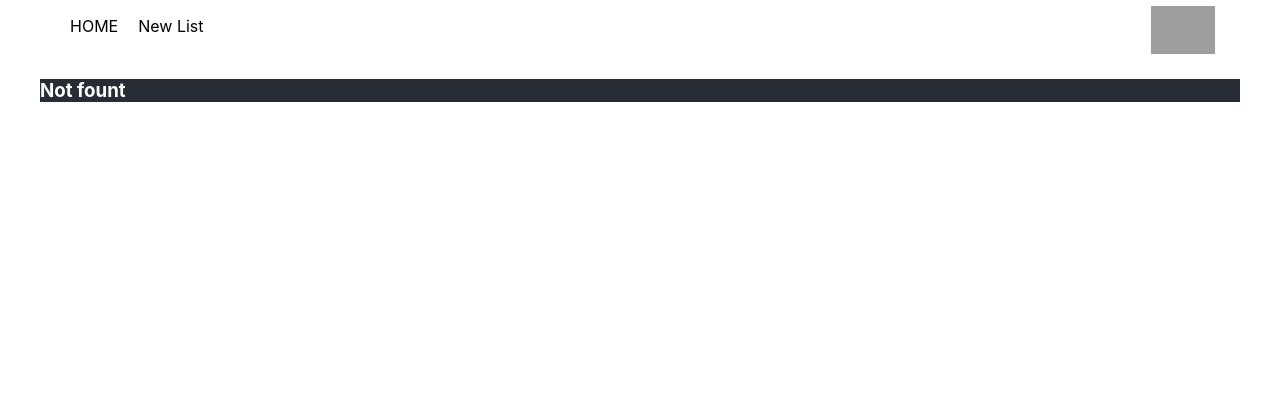
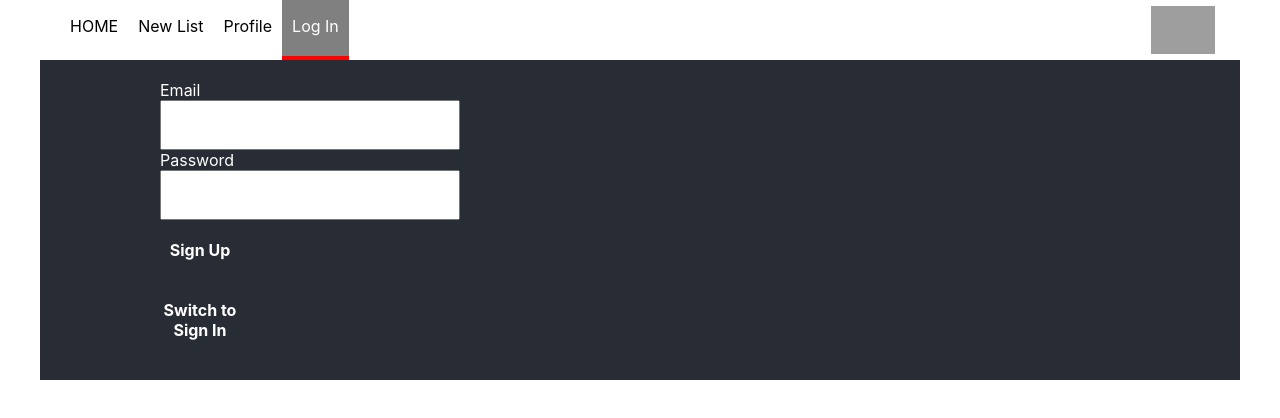
Before and after one commit to oksmelnik/memo, a React (Create React App) app: page /auth in a window 1280 px wide. Shown: the top 418 px of the page. Built offline with nearby package versions, Linux system fonts and the light colour scheme; grey boxes are pictures that could not be loaded.

Commit message:
add auth context

```diff
--- a/src/App.js
+++ b/src/App.js
@@ -2,9 +2,11 @@ import React, { Component } from 'react';
 import { BrowserRouter, Route, Switch } from 'react-router-dom'
 import './App.css';
 import AllLists from './containers/AllLists'
+import Auth from './containers/Auth'
+import Profile from './containers/Profile'
 import Layout from './hoc/Layout'
+import { AuthProvider }  from './services/AuthContext'
 import asyncComponent from './hoc/asyncComponent'
-
 
 const asyncNewList = asyncComponent(() => {
   return import('./components/List/AddList')
@@ -19,14 +21,17 @@ class App extends Component {
     return (
         <BrowserRouter>
             <Layout>
+            <AuthProvider>
             <Switch>
+                <Route path="/auth" exact component={Auth} />
                 <Route path="/lists" exact component={AllLists} />
                 <Route path="/lists/:id" component={asyncList} />
                 <Route path="/new-list" component={asyncNewList} />
+                <Route path="/profile" component={Profile} />
                 <Route path="/" exact component={AllLists} />
-
                 <Route render={() => <h3>Not fount</h3>} />
             </Switch>
+            </AuthProvider>
             </Layout>
         </BrowserRouter>
     );
--- /dev/null
+++ b/src/components/Input/Input.js
@@ -0,0 +1,50 @@
+import React from 'react';
+import styled from 'styled-components'
+
+const StyledInput = styled.input`
+    font-size: 22px;
+    padding 10px;
+    width: 100%;
+    box-sizing: border-box;
+    text-decoration: none;
+    outline: none;
+    border-color: ${(props) => props.valid == false && "red"};
+
+    :focus {
+        ${(props) => {return `border-color: ${props.valid == false ? "red" : "blue"}`}
+    }
+`
+
+const StyledLabel = styled.div`
+`
+const InputElement = styled.div`
+  outline: none;
+  display: block;
+  max-width: 300px;
+  margin-left: 20px;
+`
+
+const renderInput = (input) => {
+  switch (input.elementType) {
+    case 'input' :
+    return <StyledInput
+      type={input.valueType}
+      onChange={e => input.handleChange(e, input.id)}
+      {...input}/>
+    case 'textarea' :
+    return <StyledInput {...input} type={input.valueType} onChange={e => input.handleChange(e, input.id)}/>
+    default :
+    return <StyledInput {...input} onChange={e => input.handleChange(e, input.id)}/>
+  }
+}
+
+const Input = (props) => {
+  return (
+    <InputElement>
+    <StyledLabel>{props.label}</StyledLabel>
+      {renderInput(props)}
+    </InputElement>
+  )
+}
+
+export default Input;
--- a/src/components/List/AddList.js
+++ b/src/components/List/AddList.js
@@ -1,5 +1,6 @@
 import React, { useState, useRef, useEffect } from 'react';
 import PairButton from '../Pair/PairButton'
+import Input from "./../Input/Input"
 import closeIcon from '../../assets/close.svg'
 import checkmarkIcon from '../../assets/checkmark.svg'
 import addIcon from '../../assets/plus.svg'
@@ -23,33 +24,32 @@ const StyledInput = styled.input`
 const AddList = (props) => {
 
     const [edit, setEdit] = useState(false)
+    const [input, setInput] = useState('')
     const { saveList } = props
 
-    const inputEl = useRef(null)
+    const handleChange = (input) => {
+      if (input.target.value > 0) {
+        setEdit(true)
+      }
 
-    const handleChange = (input) => {
-        if (input.target.value.length > 0) {
-            setEdit(true)
-        }
+      setInput(input.target.value)
     }
 
     const onDelete = () => {
-        inputEl.current.value = ''
+      setInput('')
     }
 
     const saveChanges = () => {
-        if (inputEl.current.value.length > 0) {
-          const name = inputEl.current.value
+        if (input.length > 0) {
+          const name = input
 
           axiosWords.post(`lists.json`, {name: name}).then(res => {
               const id = res.data.name
               const newList = {[id] : {id, name, pairs: []}}
               !!saveList && saveList(newList)
-              inputEl.current.value = ''
+              setInput('')
               setEdit(false)
-          }).then(() => {
-
-        })
+          })
       }
     }
 
@@ -65,11 +65,13 @@ const AddList = (props) => {
 
             }
             Add new list
-            {edit &&
+            {!edit &&
                 <>
-                <StyledInput
-                    ref={inputEl}
-                    onChange={handleChange}
+                <Input
+                    elementType='input'
+                    type="text"
+                    value={input}
+                    handleChange={handleChange}
                 />
 
                     <PairButton
--- a/src/components/List/ListItem.js
+++ b/src/components/List/ListItem.js
@@ -1,5 +1,6 @@
 import React, {useState, useRef} from 'react';
 import styled from 'styled-components'
+import Input from "./../Input/Input"
 import deleteIcon from '../../assets/delete.svg'
 import editIcon from '../../assets/edit.svg'
 import PairButton from '../Pair/PairButton'
@@ -14,12 +15,6 @@ const StyledDiv = styled.div`
     padding 10px;
     color: white;
     text-decoration: none;
-    width: 50%;
-`
-
-const StyledInput = styled.input`
-    font-size: 22px;
-    padding 10px;
     width: 50%;
 `
 
@@ -38,7 +33,7 @@ const ListItem = (props) => {
   }
   return (
     <StyledItem>
-        {edit && <StyledInput ref={inputValue} defaultValue={name}/>}
+      {edit && <Input ref={inputValue} defaultValue={name}/>}
 
       {!edit && <StyledDiv onClick={props.clicked}>{name}</StyledDiv>}
       <PairButton
--- a/src/components/Navigation/NavigationItems.js
+++ b/src/components/Navigation/NavigationItems.js
@@ -43,5 +43,11 @@ export const NavigationItems = props => (
     <NavLink key='list' to='/new-list'>
       New List
     </NavLink>
+    <NavLink key='profile' to='/profile'>
+      Profile
+    </NavLink>
+    <NavLink key='auth' to='/auth'>
+      Log In
+    </NavLink>
   </StyledItem>
 )
--- a/src/components/UI/Button/Button.js
+++ b/src/components/UI/Button/Button.js
@@ -10,7 +10,7 @@ const StyledButton = styled.button`
     font: inherit;
     padding: 10px;
     margin: 10px;
-    width: 40px;
+    width: 100px;
     font-weight: bold;
     color: ${props => props.color}
     z-index: 400;
--- /dev/null
+++ b/src/containers/Auth.js
@@ -0,0 +1,119 @@
+import React, { useState, useContext } from 'react';
+import Input from "./../components/Input/Input"
+import { Button } from "./../components/UI/Button/Button"
+import styled from 'styled-components'
+import axios from 'axios'
+import { AuthContext } from './../services/AuthContext'
+import { actions } from './../services/authActions'
+
+const Block = styled.div`
+    padding: 20px 100px;
+`
+
+const Auth = (props) => {
+  const { authState, dispatch } = useContext(AuthContext);
+
+  console.log('propss', authState)
+  const form =  {
+      email: {
+        elementType: 'input',
+        valueType: 'email',
+        label: 'Email',
+        value: '',
+        valid: true,
+        id: 'email'
+      },
+      password: {
+        elementType: 'input',
+        valueType: 'int',
+        label: 'Password',
+        rules: {minLength: 6},
+        value: '',
+        valid: true,
+        id: 'password'
+      }
+    }
+
+    const [formState, setState] = useState(form)
+    const [isSignIn, setSignIn] = useState(false)
+
+    const API_KEY = 'AIzaSyCE7a7NfMVE6VkM4V1V9tRvozBfR73sKwE'
+    const SIGN_IN_URL = 'https://identitytoolkit.googleapis.com/v1/accounts:signInWithPassword?key='
+    const SIGN_UP_URL = 'https://identitytoolkit.googleapis.com/v1/accounts:signUp?key='
+
+    const inputChanged = (e, id) => {
+      const updatedForm = {...formState}
+      const updatedField = {...updatedForm[id]}
+      updatedForm[id].value = e.target.value
+      updatedForm[id].valid = isValidField(id, e.target.value)
+
+      setState(updatedForm)
+    }
+
+    const isValidField = (id, value) => {
+      const trimmedValue = value ? value.trim(' ') : ''
+      let isValid = true
+      const field  = formState[id]
+
+      if (trimmedValue) {
+        if (field.rules) {
+          isValid = trimmedValue.length >= field.rules.minLength && isValid
+        }
+      } else if (field.required) {
+        isValid = false
+      }
+
+      return isValid
+    }
+
+    const isValidForm = (formState) => {
+      let isValid = true
+
+      Object.values(formState).forEach(item => {
+        isValid = isValidField(item.id, item.value) && isValid
+      })
+
+      return isValid
+    }
+
+    const formToArray = (form) => {
+      return Object.keys(form).map(key => {
+        return {id: key, ...form[key]}
+      })
+    }
+
+    const signUp = (e) => {
+      e.preventDefault()
+
+      if(isValidForm(formState)) {
+        const authData = {
+          email: formState.email.value,
+          password: formState.password.value,
+          returnSecureToken: true
+        }
+        dispatch({type: actions.AUTH_START})
+        const url = isSignIn ? SIGN_IN_URL : SIGN_UP_URL
+          axios.post(`${url}${API_KEY}`, authData).then(res => {
+            console.log(res, `${url}${API_KEY}`)
+          }).catch(err => {
+            dispatch({type: actions.AUTH_FAIL, payload: {error: err}})
+            console.log('err', err)
+          })
+      }
+    }
+
+  return (
+    <Block>
+      <form >
+        {formToArray(formState).map(input => (
+          <Input {...input} key={input.id} handleChange={inputChanged}/>
+        ))}
+      <Button disabled={!isValidForm(formState)} clicked={signUp}>{isSignIn ? 'Sign In' : 'Sign Up'}</Button>
+      </form>
+          <Button clicked={() => setSignIn(!isSignIn)}>{`Switch to Sign ${isSignIn ? 'Up' :'In'}`}</Button>
+
+    </Block>
+  )
+}
+
+export default Auth;
--- /dev/null
+++ b/src/containers/Profile.js
@@ -0,0 +1,131 @@
+import React, { useState, useEffect } from 'react';
+import Aux from './../hoc/Aux'
+import { withRouter } from 'react-router-dom'
+import styled from 'styled-components'
+import Input from "./../components/Input/Input"
+import axiosWords from '../axios-words'
+
+const Block = styled.div`
+    padding: 20px 100px;
+`
+
+const Button = styled.button`
+    padding: 20px 100px;
+    color: white;
+    background-color: darkgrey;
+    margin: 20px 40%;
+    border-radius: 4px;
+`
+
+const Profile = (props) => {
+  const id = "-M7rkys8LluxpGUXg6Nx"
+
+  const form =  {
+      name: {
+        elementType: 'input',
+        valueType: 'text',
+        label: 'Name',
+        required: true,
+        rules: {minLength: 2},
+        value: '',
+        valid: true
+      },
+      email: {
+        elementType: 'input',
+        valueType: 'email',
+        label: 'Email',
+        value: '',
+        valid: true
+      }
+    }
+
+  const formToArray = (form) => {
+    return Object.keys(form).map(key => {
+      return {id: key, ...form[key]}
+    })
+  }
+
+  useEffect(() => {
+
+      axiosWords.get(`profile/${id}.json`).then(res => {
+          const profile = res.data
+          const initState = {...form}
+
+          Object.keys(profile).forEach(field => {
+            initState[field].value = profile[field]
+          })
+          setState(initState)
+      })
+  }, [])
+
+  const [state, setState] = useState(form)
+
+  const inputChanged = (e, id) => {
+    const updatedForm = {...state}
+    const updatedField = {...updatedForm[id]}
+    updatedForm[id].value = e.target.value
+
+    if (!updatedField.valid) {
+        updatedForm[id].valid = isValid(id, e.target.value)
+    }
+    setState(updatedForm)
+  }
+
+  const submitProfile = (e) => {
+    e.preventDefault()
+    const newState = Object.keys(state).map(key => {
+      const updatedField = {...state[key]}
+      updatedField.valid = isValid(key, updatedField.value)
+      return updatedField
+    })
+    setState(newState)
+
+    if (isValidForm(newState)) {
+        const profileDate = {}
+        Object.keys(state).forEach(key => profileDate[key] = state[key].value)
+
+        axiosWords.patch(`profile/${id}.json`, profileDate).then(res => {
+          console.log(res)
+        })
+    }
+  }
+
+  const isValid = (id, value) => {
+    const trimmedValue = value ? value.trim(' ') : false
+    let isValid = true
+    const field  = state[id]
+
+    if (trimmedValue) {
+      if (field.rules) {
+        isValid = trimmedValue.length >= field.rules.minLength && isValid
+      }
+    } else if (field.required) {
+      isValid = false
+    }
+
+    return isValid
+  }
+
+  const isValidForm = (state) => {
+    let isValid = true
+    Object.keys(state).forEach(item => {
+      isValid = state[item].valid && isValid
+    })
+    return isValid
+  }
+
+    return (
+        <Aux>
+            <Block>
+            <form onSubmit={submitProfile}>
+              {formToArray(state).map(input => (
+                <Input {...input} key={input.id} handleChange={inputChanged}/>
+              ))}
+              <Button disabled={!isValidForm(state)} btnType="Success">Submitt</Button>
+            </form>
+            </Block>
+        </Aux>
+    )
+}
+
+export default withRouter(Profile);
--- /dev/null
+++ b/src/services/AuthContext.js
@@ -0,0 +1,14 @@
+import React, { useReducer } from 'react';
+import { initialState, reducer } from './AuthReducers'
+
+const AuthContext = React.createContext();
+
+function AuthProvider(props) {
+    const [authState, dispatch] = useReducer(reducer, initialState);
+
+    return (<AuthContext.Provider value={{authState, dispatch}}>
+      {props.children}
+    </AuthContext.Provider>)
+}
+
+export { AuthContext, AuthProvider}
--- /dev/null
+++ b/src/services/AuthReducers.js
@@ -0,0 +1,33 @@
+import React from "react";
+import { actions } from './authActions'
+
+export const initialState = {
+    token: null,
+    userId: null,
+    error: null,
+    loading: false,
+    authRedirectPath: '/'
+};
+
+export function reducer (state = initialState, { type, payload }) {
+console.log('payload', payload, type)
+
+  switch (type) {
+    case actions.AUTH_START:
+      return {...state, loading: true}
+    case actions.AUTH_SUCCESS:
+      return {...state, ...{
+        token: payload.token,
+        userId: payload.userId,
+        error: null,
+        loading: false,
+      }}
+    case actions.AUTH_FAIL:
+      return {...state, ...{
+        loading: false,
+        error: payload.error
+      }}
+    default:
+      return state;
+  }
+}
--- /dev/null
+++ b/src/services/authActions.js
@@ -0,0 +1,5 @@
+export const actions = {
+  AUTH_START: "AUTH_START",
+  AUTH_SUCCESS: "AUTH_SUCCESS",
+  AUTH_FAIL: "AUTH_FAIL"
+}
```
Lines whose indentation alone changed are shown as unchanged.
